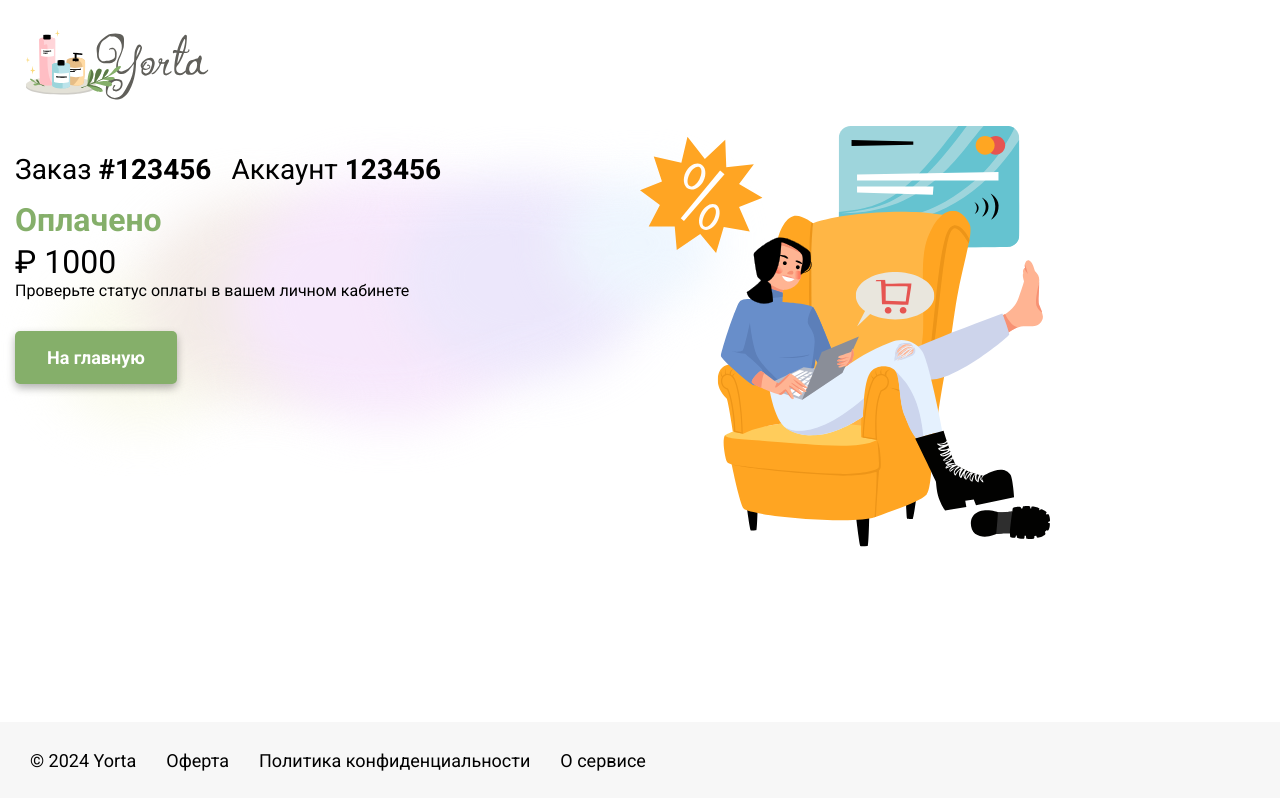
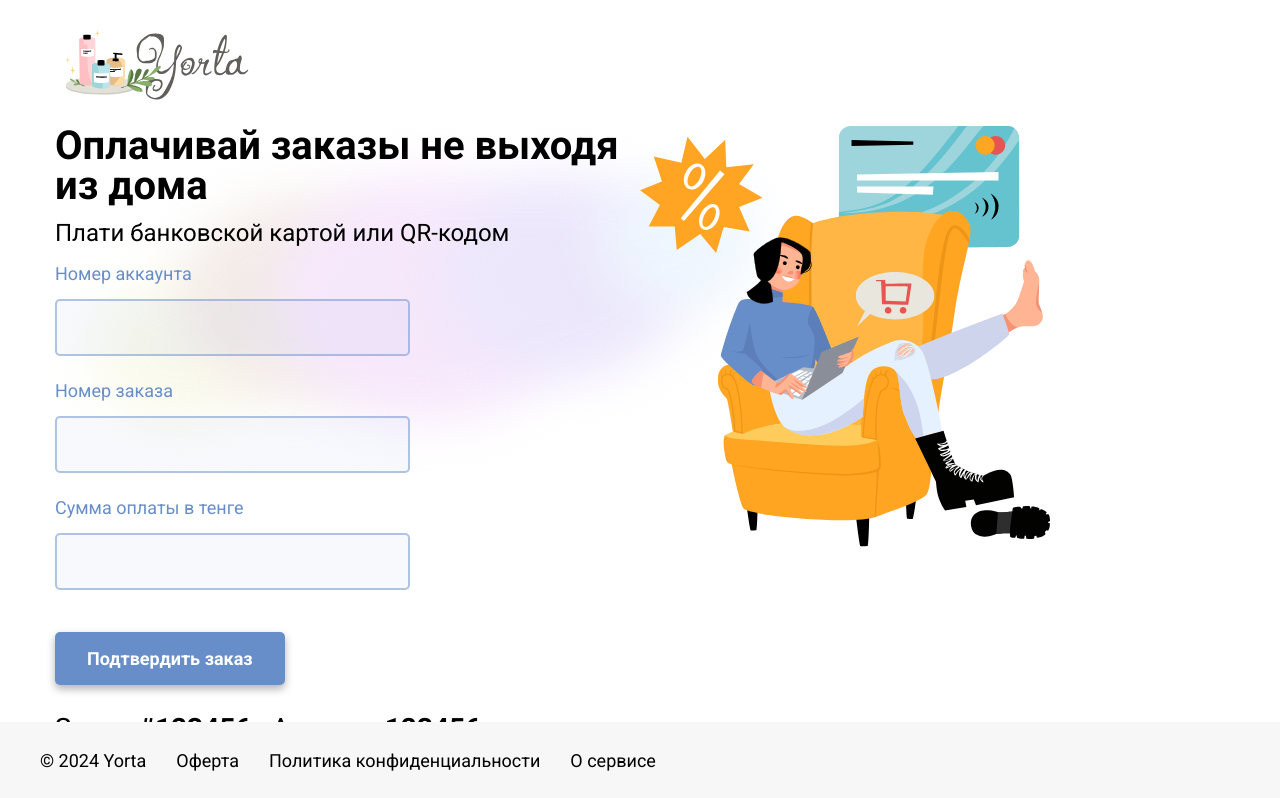
Before and after one commit to AlexChursinn/Yorta, a React (Create React App) app: page / in a window 1280 px wide. Shown: the top 798 px of the page. Built offline with nearby package versions, Linux system fonts and the light colour scheme.

Commit message:
18:00 29.04.2024 Push

```diff
--- a/src/App.css
+++ b/src/App.css
@@ -2,7 +2,7 @@
   display: flex;
   flex-direction: column;
   min-height: 100vh;
-  max-width: 1440px;
+  max-width: 1200px;
   margin: 0 auto;
 }
 
--- a/src/App.js
+++ b/src/App.js
@@ -7,27 +7,30 @@ import PaymentMethod from "./components/PaymentMethod/PaymentMethod";
 import OrderInfo from "./components/OrderInfo/OrderInfo";
 import Lead from "./components/Lead/Lead";
 import PaymentStatus from "./components/PaymentStatus/PaymentStatus";
+import ErrorPopup from "./components/Errorpopup/ErrorPopup";
+import Form from "./components/Form/Form";
+import Button from "./components/Button/Button";
 
 function App() {
   const paymentMethods = [
     {
-      "id": 2,
-      "name": "Visa/Mc",
-      "description": "картой банка Казахстан",
-      "currency": "KZT",
-      "amount": 1500,
-      "conversion_rate": 1,
-      "visaLogo": "путь_к_логотипу_visa_mc.svg"
+      id: 2,
+      name: "Visa/Mc",
+      description: "картой банка Казахстан",
+      currency: "KZT",
+      amount: 1500,
+      conversion_rate: 1,
+      visaLogo: "путь_к_логотипу_visa_mc.svg",
     },
     {
-      "id": 1,
-      "name": "СБП",
-      "description": "системой быстрых платежей",
-      "currency": "RUB",
-      "amount": 353,
-      "conversion_rate": 4.26,
-      "sbpLogo": "путь_к_логотипу_sbp.svg"
-    }
+      id: 1,
+      name: "СБП",
+      description: "системой быстрых платежей",
+      currency: "RUB",
+      amount: 353,
+      conversion_rate: 4.26,
+      sbpLogo: "путь_к_логотипу_sbp.svg",
+    },
   ];
 
   const success = true;
@@ -40,11 +43,13 @@ function App() {
         {/* Основной контент */}
         <div className="content">
           <div className="block">
-           {/*  <Lead /> */}
-            {/* <PaymentMethod paymentMethods={paymentMethods} /> */}
-            <OrderInfo orderNumber="123456" accountNumber="123456"/>
-            <PaymentStatus amount="1000" success={success}/>
-
+            <Lead />
+            <Form />
+            <Button title="Подтвердить заказ" />
+            <OrderInfo orderNumber="123456" accountNumber="123456" />
+            <PaymentMethod paymentMethods={paymentMethods} />
+            <PaymentStatus amount="1000" success={success} />
+            <ErrorPopup />
           </div>
           <div className="block">
             <MainImage />
--- a/src/components/Errorpopup/ErrorPopup.jsx
+++ b/src/components/Errorpopup/ErrorPopup.jsx
@@ -1,7 +1,7 @@
 import React from "react";
 import s from "./ErrorPopup.module.css";
 
-const ErrorPopup = ({ errorMessage }) => {
+const ErrorPopup = ({ errorMessage = "Ошибка!" }) => {
   return <div className={s.popup}>{errorMessage}</div>;
 };
 
--- a/src/components/Footer/Footer.module.css
+++ b/src/components/Footer/Footer.module.css
@@ -10,13 +10,12 @@
 }
 
 .content {
-  max-width: 1440px;
+  max-width: 1200px;
   margin: 0 auto;
 }
 
 .content a {
   color: #000;
-  text-decoration: none;
   transition: color 0.3s;
   padding-left: 30px;
 }
--- a/src/components/Form/Form.jsx
+++ b/src/components/Form/Form.jsx
@@ -8,11 +8,11 @@ const Form = () => {
                 <label htmlFor="accountNumber">Номер аккаунта</label>
                 <input type="text" id="accountNumber" className={s.input} />
             </div>
-            <div className={s.inputWrapper}>
+            <div className={s.inputContainer}>
                 <label htmlFor="orderNumber">Номер заказа</label>
                 <input type="text" id="orderNumber" className={s.input} />
             </div>
-            <div className={s.inputWrapper}>
+            <div className={s.inputContainer}>
                 <label htmlFor="paymentAmount">Сумма оплаты в тенге</label>
                 <input type="text" id="paymentAmount" className={s.input} />
             </div>
--- a/src/components/Header/Header.module.css
+++ b/src/components/Header/Header.module.css
@@ -1,3 +1,3 @@
 .header {
-  padding: 20px 20px 20px 20px;
+  padding: 20px;
 }
--- a/src/components/PaymentMethod/PaymentMethod.jsx
+++ b/src/components/PaymentMethod/PaymentMethod.jsx
@@ -18,12 +18,12 @@ const PaymentMethod = ({ paymentMethods }) => {
     setTimeout(() => {
       setLoadingButtonId(null);
       // Имитация получения ошибки случайным образом (50% вероятность) ДЛЯ ТЕСТА
-      if (Math.random() < 0.9) {
+      if (Math.random() < 0.1) {
         setErrorButtonId(method.id); // Устанавливаем состояние ошибки для текущей кнопки
       } else {
         setErrorButtonId(null); // Сбрасываем состояние ошибки, если запрос обработан успешно
       }
-    }, 3000);
+    }, 2000);
   };
 
   const currencySymbols = {
--- a/src/components/PaymentMethod/PaymentMethod.module.css
+++ b/src/components/PaymentMethod/PaymentMethod.module.css
@@ -6,7 +6,7 @@
 
 .title {
   font-size: 24px;
-  margin-bottom: 15px;
+  margin: 15px 0px;
 }
 
 .buttonsContainer {
```
